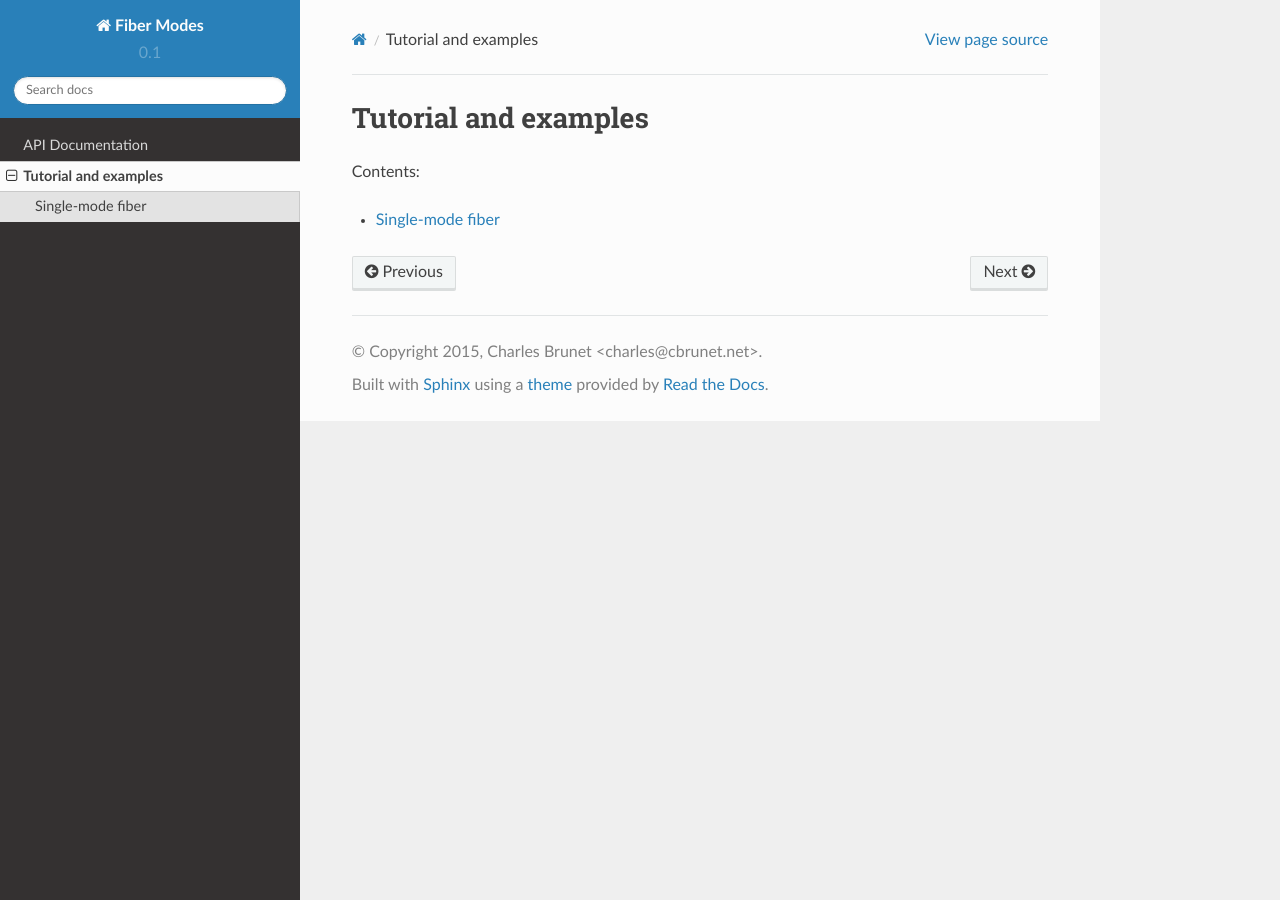
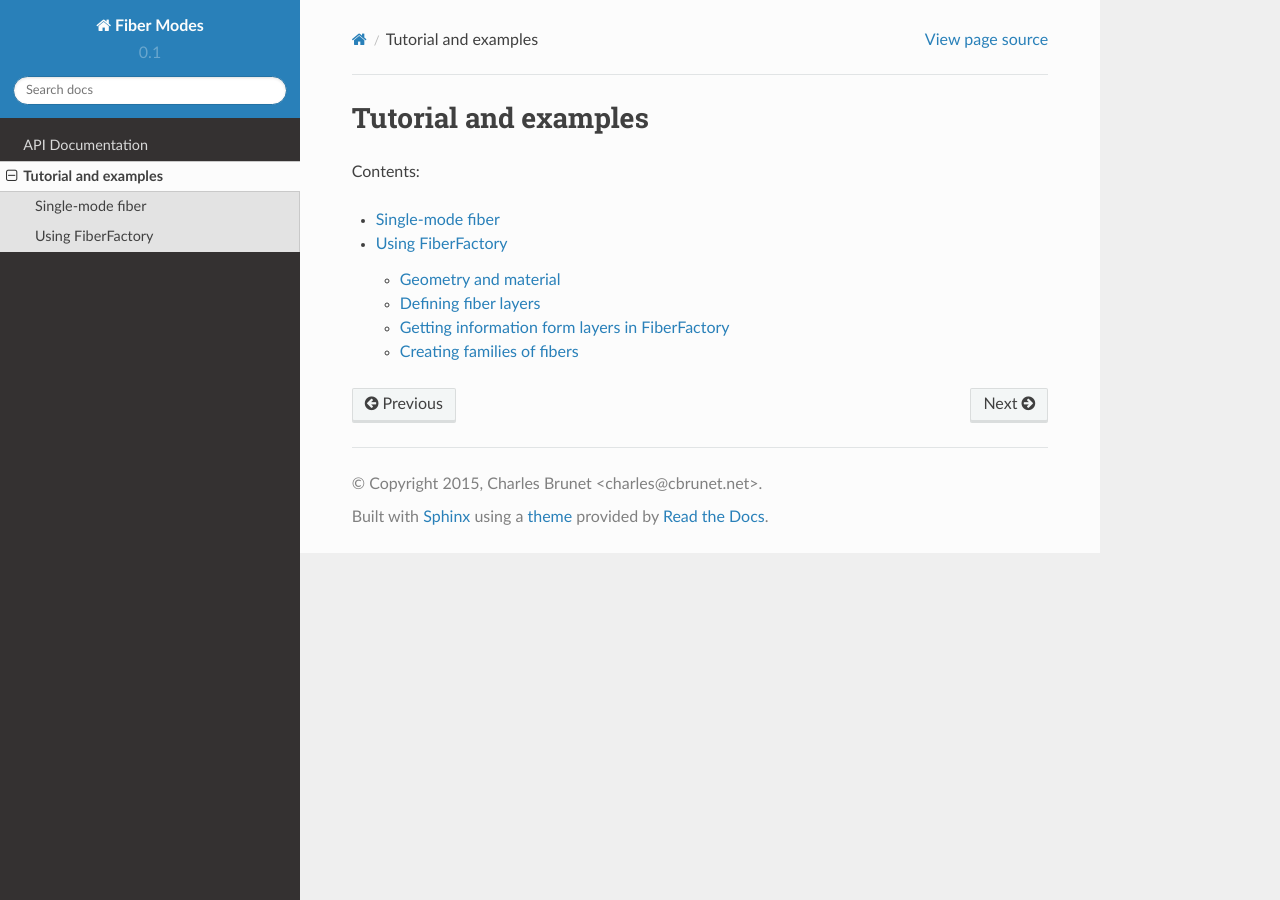
Before and after one commit to cbrunet/fibermodes, a Sphinx documentation site: the page built from doc/tutorial.rst, in a window 1280 px wide. Built offline with Sphinx 7.4.7 and the Read the Docs theme 2.0.0, drawn with Linux system fonts in a browser that asks for light colours; formulas are drawn with MathJax 3; some of the changed lines change nothing that is shown.

Commit message:
FiberFactory tutorial

```diff
--- a/doc/tutorial.rst
+++ b/doc/tutorial.rst
@@ -8,3 +8,4 @@
    :maxdepth: 2
 
    tutorial/tutorial.smf
+   tutorial/tutorial.factory
--- /dev/null
+++ b/doc/tutorial/tutorial.factory.rst
@@ -0,0 +1,228 @@
+
+Using FiberFactory
+==================
+
+The :py:class:`~fibermodes.fiber.factory.FiberFactory` is a convenient class
+that allows us to build a :py:class:`~fibermodes.fiber.fiber.Fiber`, or a
+family of fibers. A FiberFactory defines a list of layers. Each fiber built
+from a FiberFactory share the same structure of layers. Layers are defined
+from the center of the fiber (layer 0) to the exterior. Each layer have
+a specific :py:mod:`~fibermodes.fiber.geometry` and :py:mod:`~fibermodes.fiber.material`.
+
+Geometry and material
+---------------------
+
+The **geometry** describes the relation between the refractive index of the layer,
+and the radial position. Actually, the only choice is
+:py:class:`~fibermodes.fiber.geometry.stepindex.StepIndex`, which means the
+refractive index is uniform across the fiber layer. In the future, it could
+be possible to define other geometries, to define graded index fibers, for
+instance.
+
+The **material** describes the relation between the refractive index of  the
+layer, and the wavelength of the light. The simplest material is
+:py:class:`~fibermodes.fiber.material.fixed.Fixed`, which means that the
+refractive index is independent of the wavelength. Some materials, like
+:py:class:`~fibermodes.fiber.material.air.Air` or
+:py:class:`~fibermodes.fiber.material.silica.Silica` only have dependency on the
+wavelength. Other materials, like
+:py:class:`~fibermodes.fiber.material.sio2geo2.SiO2GeO2` or
+:py:class:`~fibermodes.fiber.material.sio2f.SiO2F` also depend on the
+concentration of a dopant.
+
+Defining fiber layers
+---------------------
+
+The first step is to create a new empty FiberFactory object::
+
+    factory = FiberFactory()
+
+If we want, we can add some metadata to the fiber factory.
+This is especially useful when we save a fiber design in a file,
+and we want to remember later what was that fiber. Metadata are
+accessible as properties::
+
+    factory.name = "Name of your fiber"
+    factory.author = "Your Name"
+    factory.description = "Description of your fiber"
+
+You can also get the creation date and time, and when the fiber
+was last saved to a file::
+
+    crdate = factory.crdate
+    tstamp = factory.tstamp
+
+The :py:meth:`~fibermodes.fiber.factory.FiberFactory.addLayer` method
+is used to create layers. With no arguments, it creates a StepIndex Fixed
+layer, at outer position, with refractive index of 1.444::
+
+    factory.addLayer()
+
+Parameters can be given to specify position, name, geometry, and material.
+For example, to create a step-index layer named "core", of 4 µm radius,
+with Silica doped with 10% of  Germania::
+
+    factory.addlayer(pos=0, name="core", type="StepIndex", radius=4e-6,
+                     material="SiO2GeO2", x=0.1)
+
+It is also possible to specify index and wavelength, and the material will
+compute the right concentration::
+
+    factory.addLayer(pos=1, name="trench", radius=6e-6, material="SiO2F",
+                     index=1.441, wl=1550e-9)
+
+
+
+Getting information form layers in FiberFactory
+-----------------------------------------------
+
+Is is possible to get informations about the layers in an already created
+FiberFatory, using the :py:meth:`~fibermodes.fiber.factory.FiberFactory.layers`
+property. For example::
+
+    print(factory.layers[0].name)
+    print(factory.layers[1].radius)
+    factory.layers[2].name = "cladding"
+
+
+Creating families of fibers
+---------------------------
+
+All fiber parameters can be specified either as a scalar value,
+a list, a range, or as code to be executed. We already covered the assignation
+of scalar values in previous examples.
+
+Specifying parameters as list
+~~~~~~~~~~~~~~~~~~~~~~~~~~~~~
+
+Suppose we want to simulate fibers with varying core radius. We can build the
+FiberFactory like this::
+
+    factory = FiberFactory()
+    factory.addLayer(name="core", radius=[1e-6, 2e-6, 3e-6, 4e-6, 5e-6],
+                     index=1.474)
+    factory.addLayer()
+
+We could now compute the effective index of the HE(1,1) mode, for each fiber::
+
+    for i, fiber in enumerate(factory):
+        print(factory.layers[0].radius[i], fiber.neff(Mode("HE", 1, 1), 1550e-9))
+
+
+Suppose now we want to plot effective index as function of core index::
+
+    from matplotlib import pyplot
+    import numpy
+
+    n = numpy.linspace(1.454, 1.494)
+    factory = FiberFactory()
+    factory.addLayer(name="core", radius=4e-6, index=n)
+    factory.addLayer(name="cladding")
+
+    neff = numpy.zeros(n.shape)
+    for i, fiber in enumerate(factory):
+        neff[i] = fiber.neff(Mode("HE", 1, 1), 1550e-9)
+
+
+    pyplot.plot(n, neff)
+    pyplot.show()
+
+
+Specifying parameters as range
+~~~~~~~~~~~~~~~~~~~~~~~~~~~~~~
+
+Another way to specify parameters is to specify a range. The range itself
+is defined using a dict, with *start*, *end*, and *num* keys.
+If many parameters contain multiple values, fibers with all combination
+of parameters are built. For example::
+
+    factory = FiberFactory()
+    factory.addLayer(name="core", radius={'start': 2e-6, 'end': 5e-6, 'num': 10},
+                     index=[1.454, 1.464, 1.474])
+    factory.addLayer(name="cladding")
+    print(len(factory))
+
+would print *30*, because there are 10 radius combined with 3 indexes.
+
+When the FiberFactory build fibers, it ensures that radius of inner layers
+are smaller than radius of outer layers. It also remove unneeded layers,
+for example if two consecutive layer have the same refractive index, or if
+the layer radius is 0. Therefore, the number of generated fibers could be smaller
+than the product of the number of parameters.
+
+
+Specifying parameters as code
+~~~~~~~~~~~~~~~~~~~~~~~~~~~~~
+
+The last way to specify parameter is to write Python code. This is the only way to
+make a parameter depend on another parameter. The function is defined like this::
+
+    def f(r, fp, mp):
+        # You code goes here
+
+It is expected to return a single value. The simplest possible code would be
+something like this::
+
+    factory = FiberFactory()
+    factory.addLayer(radius="return 4e-6", index="return 1.474")
+    factory.addLayer()
+
+Off course, this example is useless, as you should directly pass the value.
+
+The three parameters you receive are the layer parameters. `r` is a list
+that contain the radius of each layer, e.g. `r[0]` is the radius of the
+center layer, and so on. `fp`, for fiber parameters, is a list containing
+the list of geometry parameters for each layer. For StepIndex geometry, it
+is unused. `mp`, for material parameters, is a list containing the list
+of material parameters. Actually, it is only useful for doped material,
+like SiO2GeO2. For example, if the second layer is SiO2GeO2, its molar
+concentration is given by `mp[1][0]`.
+
+Code is executed from center layer to the exterior. Therefore, it is possible to
+refer a value from an computer inner layer, but not from a computer outer layer.
+
+Suppose you want to define a family of ring-core fibers, where the ring is
+2 µm thick. You could do it like this::
+
+    factory = FiberFactory()
+    factory.addLayer(radius={'start': 1e-6, 'end': 10e-6, 'num'=10})
+    factory.addLayer(radius="return r[0] + 2e-6", index=1.474)
+    factory.addLayer()
+
+Now, if you want to define a family of fibers sharing different core radius,
+but the same *V* number (*V=10*)::
+
+    code = """V = 10
+    ncl = 1.444
+    k0 = 2 * pi / 1550e-9
+    n = sqrt((V / (k0 * r[0]))**2 - ncl**2)
+    return n
+    """
+    factory = FiberFactory()
+    factory.addLayer(radius={'start': 1e-6, 'end': 10e-6, 'num'=10},
+                     index=code)
+    factory.addLayer(index=1.444)
+
+
+Loading and saving factory objects
+~~~~~~~~~~~~~~~~~~~~~~~~~~~~~~~~~~
+
+FiberFactory has an interface similar to :py:mod:`json`.
+You can load and save the factory to a json file, or to a json string,
+using :py:meth:`~fibermodes.fiber.factory.FiberFactory.load`,
+:py:meth:`~fibermodes.fiber.factory.FiberFactory.dump`,
+:py:meth:`~fibermodes.fiber.factory.FiberFactory.loads`, or
+:py:meth:`~fibermodes.fiber.factory.FiberFactory.dumps` methods::
+
+    with open('myfiber.json', 'w') as f:
+        factory.dump(f)
+
+    with open('myfiber.json', 'r') as f:
+        factory.load(f)
+
+You can also give the file name to the FiberFactory constructor::
+
+    factory = FiberFactory('myfiber.fiber')
+
+When you save the factory to a file, the timestamp is update
+automatically. Therefore, you always know when the object was last modified.
```
